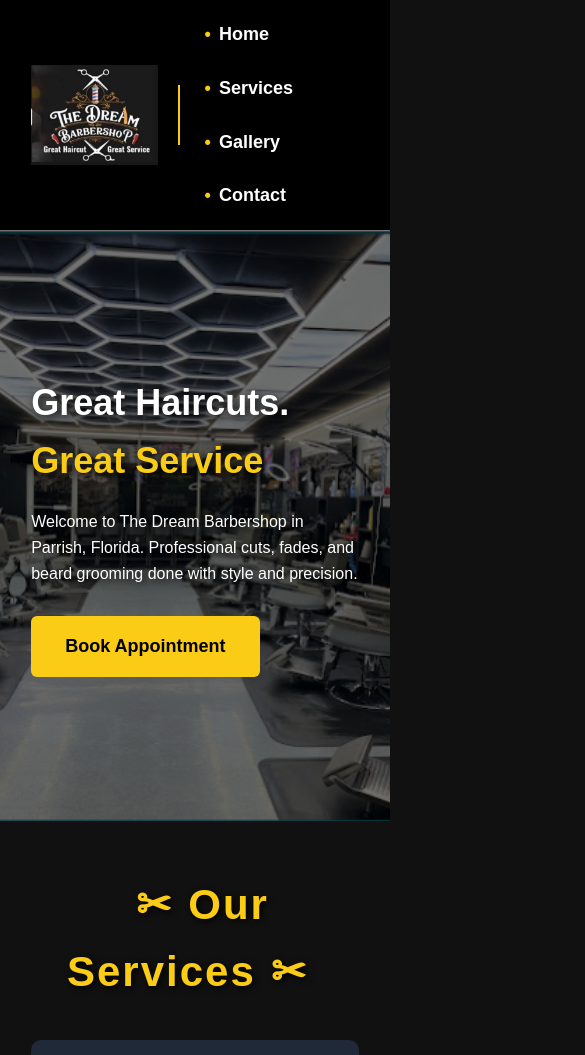
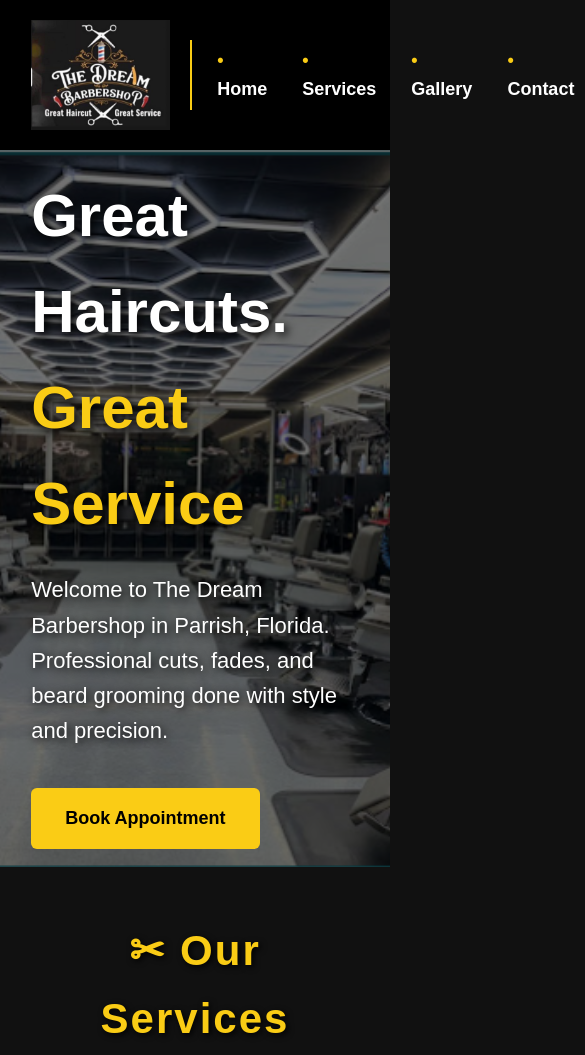
Before and after one commit to jayboyithen/The-Dream-Barbershop-Site, a plain HTML site: page index.html in a window 390 px wide. Shown: the top 1055 px of the page, 585 px wide, since content can reach past the window. Drawn offline with Linux system fonts and the light colour scheme.

Commit message:
update site

```diff
--- a/index.html
+++ b/index.html
@@ -43,13 +43,13 @@ align-items:center;
 }
 
 .logo{
-height:100px;
+height:110px;
 margin-right:20px;
 }
 
 .vertical-line{
 width:2px;
-height:60px;
+height:70px;
 background:#facc15;
 margin-right:25px;
 }
@@ -58,8 +58,7 @@ margin-right:25px;
 
 nav{
 display:flex;
-gap:25px;
-flex-wrap:wrap;
+align-items:center;
 }
 
 nav a{
@@ -67,12 +66,12 @@ color:white;
 text-decoration:none;
 font-weight:bold;
 font-size:18px;
+margin-right:35px;
 }
 
 nav a::before{
-content:"•";
+content:"• ";
 color:#facc15;
-margin-right:8px;
 }
 
 /* HERO */
@@ -90,12 +89,12 @@ padding-left:8%;
 }
 
 .hero h1{
-font-size:54px;
+font-size:60px;
 text-shadow:3px 3px 10px black;
 }
 
 .hero p{
-font-size:20px;
+font-size:22px;
 margin-top:20px;
 max-width:650px;
 text-shadow:2px 2px 8px black;
@@ -109,7 +108,7 @@ color:#facc15;
 
 .book-btn{
 display:inline-block;
-margin-top:30px;
+margin-top:40px;
 background:#facc15;
 color:black;
 padding:16px 34px;
@@ -129,7 +128,7 @@ section{
 padding:50px 8%;
 }
 
-/* SECTION TITLES */
+/* TITLES */
 
 .section-title{
 font-size:42px;
@@ -138,13 +137,6 @@ margin-bottom:35px;
 letter-spacing:2px;
 color:#facc15;
 text-shadow:2px 2px 6px black;
-}
-
-.section-title::before,
-.section-title::after{
-content:"✂";
-color:#facc15;
-margin:0 15px;
 }
 
 /* CARDS */
@@ -200,32 +192,6 @@ padding:30px;
 color:#aaa;
 }
 
-/* MOBILE NAVIGATION */
-
-@media (max-width:768px){
-
-nav{
-width:200px;
-}
-
-nav a{
-width:50%;
-}
-
-.hero h1{
-font-size:36px;
-}
-
-.hero p{
-font-size:16px;
-}
-
-.hero{
-height:70vh;
-}
-
-}
-
 </style>
 
 </head>
@@ -278,7 +244,7 @@ Welcome to The Dream Barbershop in Parrish, Florida. Professional cuts, fades, a
 
 <section id="services">
 
-<h2 class="section-title">Our Services</h2>
+<h2 class="section-title">✂ Our Services</h2>
 
 <div class="services">
 
@@ -308,7 +274,7 @@ Welcome to The Dream Barbershop in Parrish, Florida. Professional cuts, fades, a
 
 <section id="gallery">
 
-<h2 class="section-title">Haircut Styles</h2>
+<h2 class="section-title">✨ Haircut Styles</h2>
 
 <div class="services">
 
```
